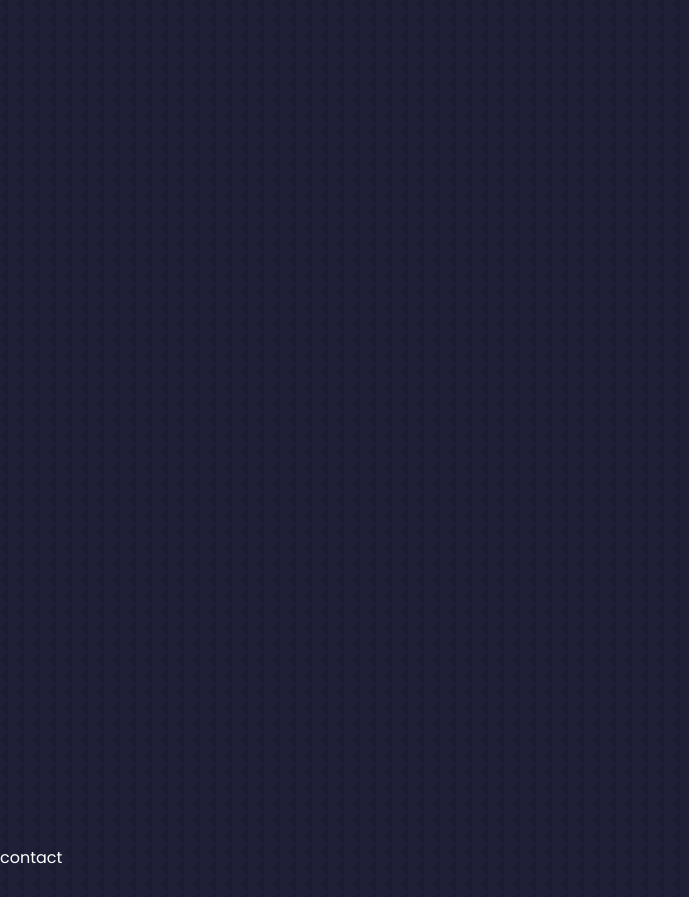
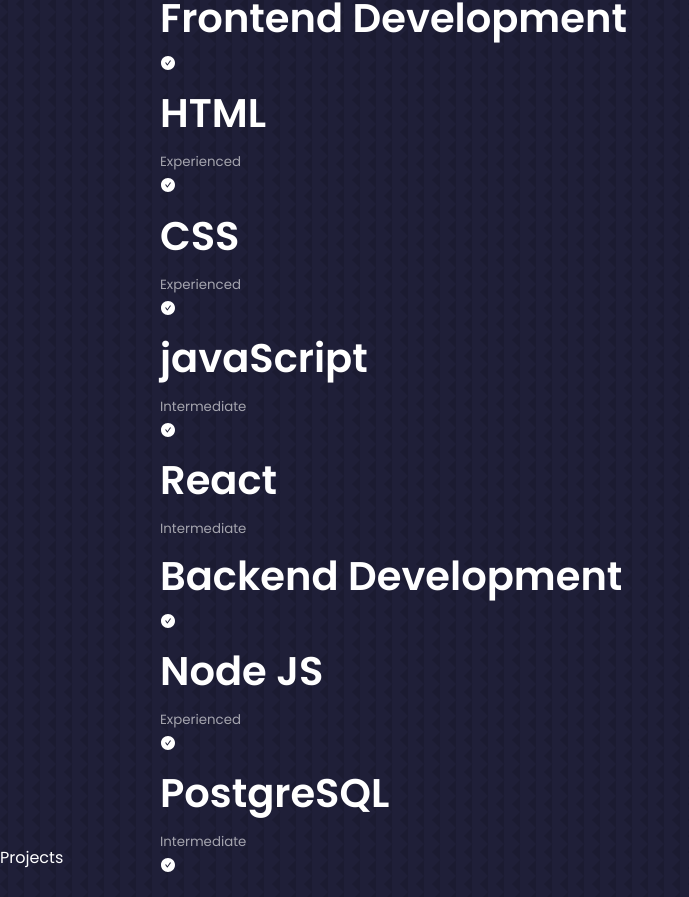
Before and after one commit to Thatucheshow/Final_portfolio, a React (Create React App) app in the folder react-website/: page / in a window 1280 px wide. Shown: the part 1940-2837 px from the top of the page, without its empty margins (0-689 px from the left). Built offline with nearby package versions, Linux system fonts and the light colour scheme.

Commit message:
skills done

```diff
--- a/react-website/src/App.jsx
+++ b/react-website/src/App.jsx
@@ -2,7 +2,7 @@
 import Header from './components/header/Header'
 import About from './components/about/About'
 import Nav from './components/nav/Nav'
-// import Experience from './components/experience/Experience'
+import Experience from './components/experience/Experience'
 // import Services from './components/services/Services'
 import Portfolio from './components/portfolio/Portfolio'
 import Contact from './components/contact/Contact'
@@ -16,7 +16,7 @@
         <Header />
         <Nav />
         <About />
-        {/* <Experience /> */}
+        <Experience />
         {/* <Services /> */}
         <Portfolio />
         {/* <Testimonials /> */}
--- a/react-website/src/components/experience/Experience.jsx
+++ b/react-website/src/components/experience/Experience.jsx
@@ -1,9 +1,66 @@
 import React from 'react'
 import './experience.css'
+import {AiFillCheckCircle} from 'react-icons/ai'
 
 const experience = () => {
   return (
-    <div>experience</div>
+    <section id='experience'>
+      <h5>My Skills</h5>
+
+      <div className='container experience__container'>
+        <div className='experience__frontend'>
+            <h3>Frontend Development</h3>
+            <div className='experience__content'>
+              <article className='experience__details'>
+                <AiFillCheckCircle/>
+                <h4>HTML</h4>
+                <small className='text-light'>Experienced</small>
+              </article>
+              <article className='experience__details'>
+                <AiFillCheckCircle/>
+                <h4>CSS</h4>
+                <small className='text-light'>Experienced</small>
+              </article>
+              <article className='experience__details'>
+                <AiFillCheckCircle/>
+                <h4>javaScript</h4>
+                <small className='text-light'>Intermediate</small>
+              </article>
+              <article className='experience__details'>
+                <AiFillCheckCircle/>
+                <h4>React</h4>
+                <small className='text-light'>Intermediate</small>
+              </article>
+            </div>
+        </div>
+
+        <div className='experience__backend'>
+            <h3>Backend Development</h3>
+            <div className='experience__content'>
+              <article className='experience__details'>
+                <AiFillCheckCircle/>
+                <h4>Node JS</h4>
+                <small className='text-light'>Experienced</small>
+              </article>
+              <article className='experience__details'>
+                <AiFillCheckCircle/>
+                <h4>PostgreSQL</h4>
+                <small className='text-light'>Intermediate</small>
+              </article>
+              <article className='experience__details'>
+                <AiFillCheckCircle/>
+                <h4>Python</h4>
+                <small className='text-light'>Intermediate</small>
+              </article>
+              <article className='experience__details'>
+                <AiFillCheckCircle/>
+                <h4>MongoDB</h4>
+                <small className='text-light'>Intermediate</small>
+              </article>
+            </div>
+        </div>
+      </div>
+    </section>
   )
 }
 
```
